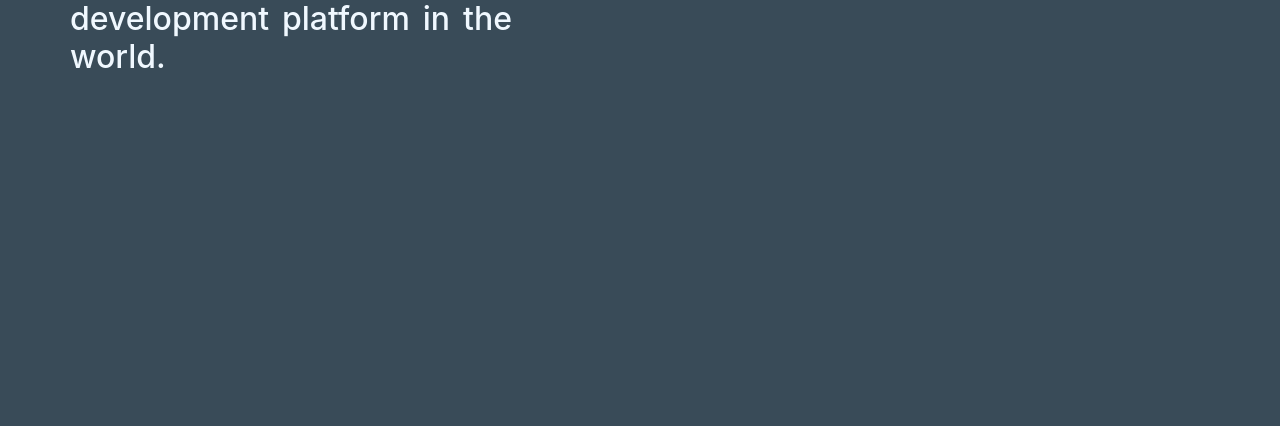
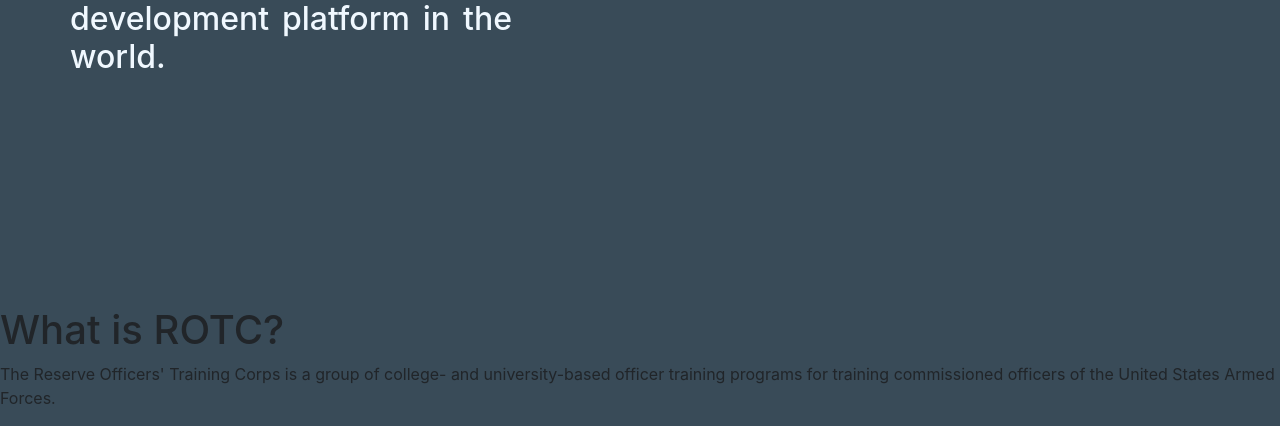
Before and after one commit to DECODER69/NSTP_SYSTEM, a PHP site: page /landing_page.html in a window 1280 px wide. Shown: the part 580-1006 px from the top of the page. Before the commit the page ends 648 px from the top, so only its background shows below. Run offline with PHP 8.4, Linux system fonts and the light colour scheme.

Commit message:
NSTP_SYSTEM
landis

```diff
--- a/css/homepage.css
+++ b/css/homepage.css
@@ -18,3 +18,9 @@ body {
     width: 100%;
     margin-top: 20px;
 }
+
+.card:hover {
+    transform: scale(1.1);
+    transition: transform .5s ease;
+    align-self: center;
+}
--- a/homepage.html
+++ b/homepage.html
@@ -27,11 +27,12 @@
             <div class="card-body">
                 <h5 class="card-title">CWTS</h5>
                 <p class="card-text">Some quick example text to build on the card title and make up the bulk of the card's content.</p>
-                <a href="#" class="btn btn-primary">Enroll Now</a>
+                <a href="register.html" class="btn btn-primary">Enroll Now</a>
             </div>
         </div>
 
-    </div>
+    </div><br>
+
 
 
 
--- a/landing_page.html
+++ b/landing_page.html
@@ -54,6 +54,14 @@
         </div> -->
 
     </div>
+    <div class="details">
+        <div class="rotc_details">
+            <h1>What is ROTC?</h1>
+            <p>The Reserve Officers' Training Corps is a group of college- and university-based officer training programs for training commissioned officers of the United States Armed Forces.</p>
+
+        </div>
+
+    </div>
 
 
 
--- a/register.html
+++ b/register.html
@@ -16,7 +16,7 @@
     <div id="bg-color">
         <div class="header">
             <div id="logo">
-                <img src="image/logo.png" alt="logo">
+                <a id="back" href="homepage.html"><img src="image/logo.png" alt="logo"></a>
             </div>
             <div id="name">
                 <h1>NATIONAL SERVICE TRAINING PROGRAM</h1>
```
